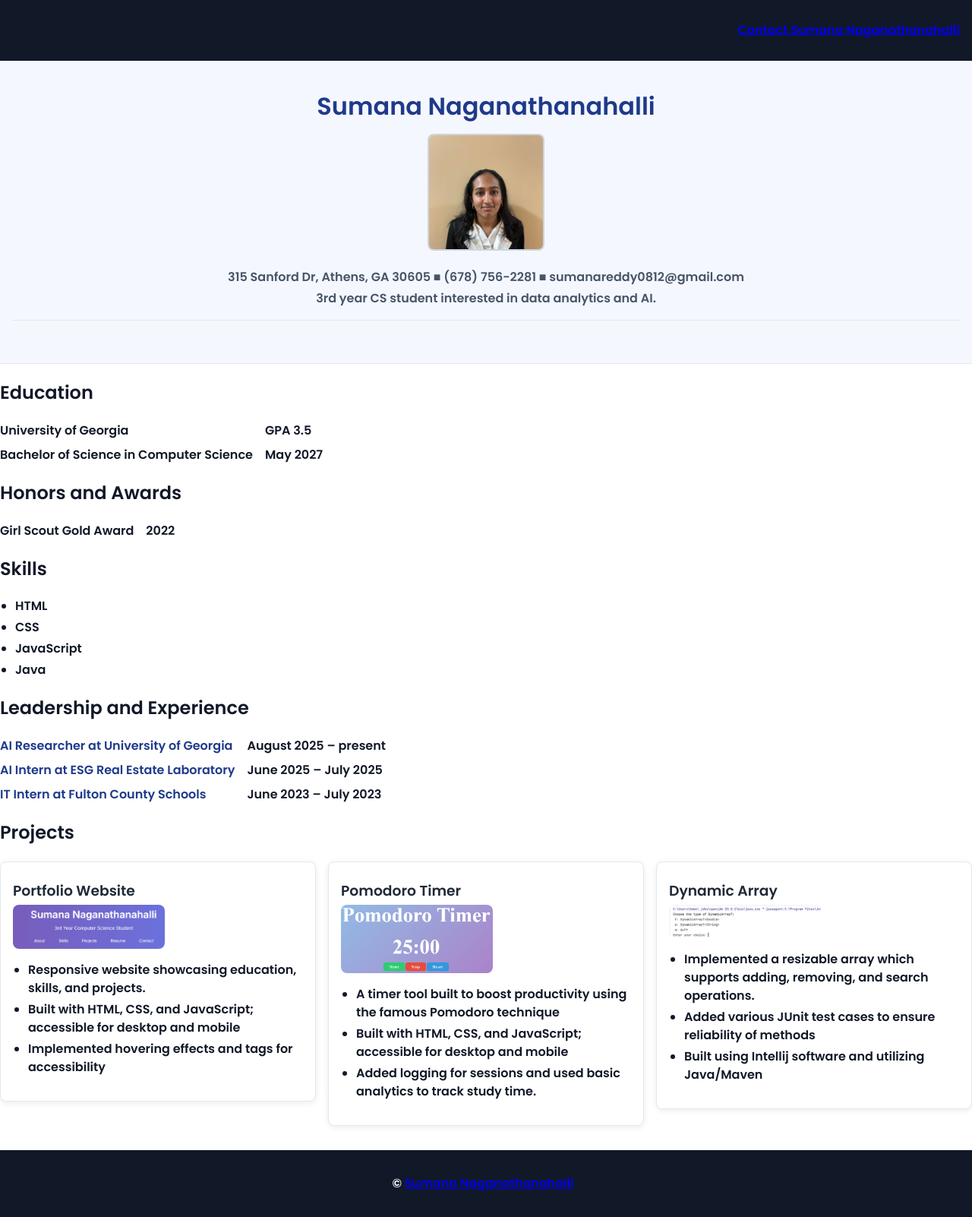
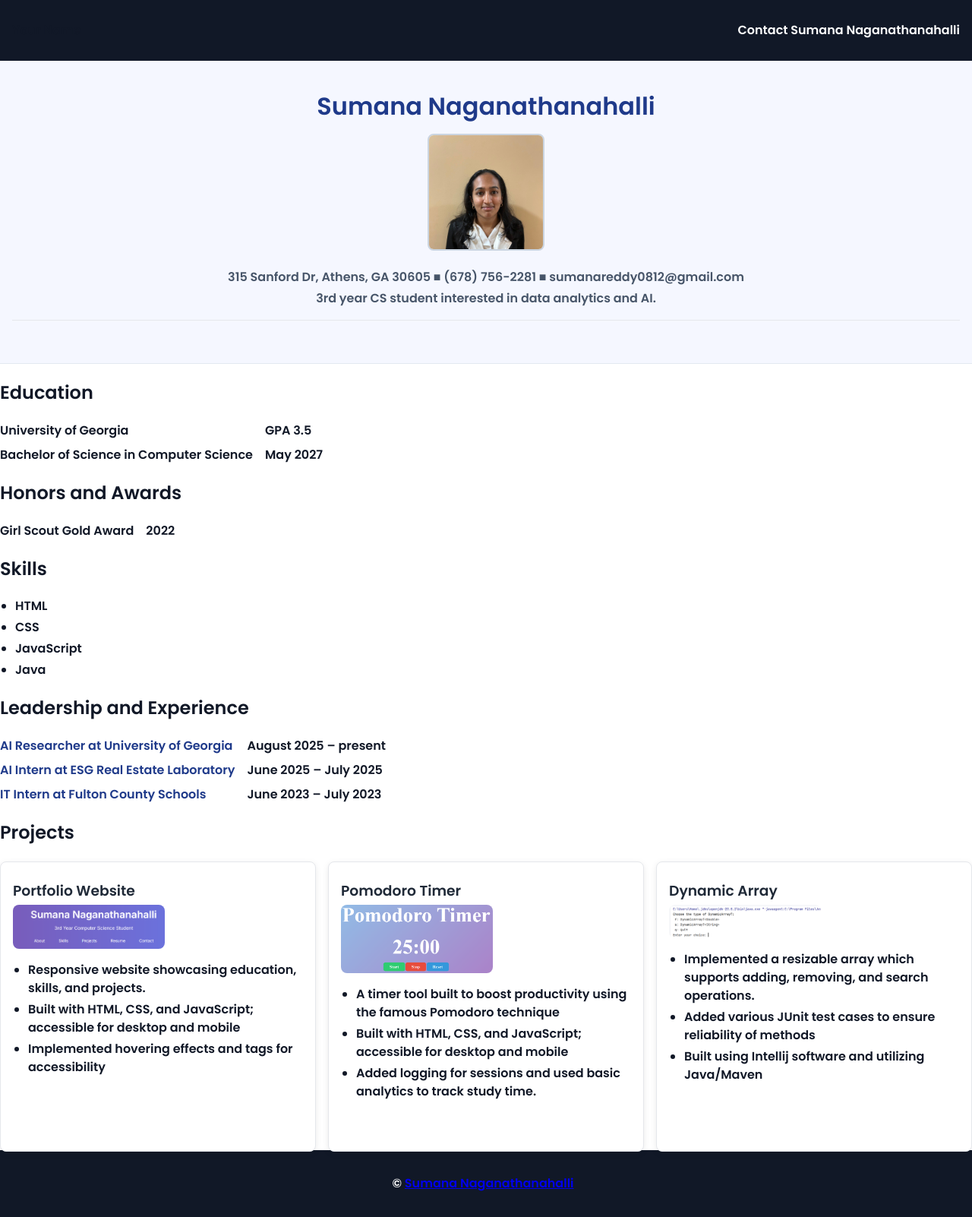
Before and after one commit to SumanaN-dot/SumanaCN, a website: page index.html in a window 1280 px wide. Shown: the whole page at 76% size. Drawn offline with Linux system fonts and the light colour scheme.

Commit message:
added whitespace

```diff
--- a/css/style.css
+++ b/css/style.css
@@ -4,6 +4,7 @@ body {
   line-height: 1.5;
   color: #111827
   }
+
 
 /****************   Nav Section **********************/
 nav {
@@ -105,7 +106,7 @@ section a:hover {
 	display: grid;
   grid-template-columns: repeat(3, 1fr);
   gap: 1rem;
-  align-items: start;
+  align-items: stretch;
 }
 
 .card img {
@@ -118,6 +119,9 @@ section a:hover {
 }
 
 .card {
+  display: flex;
+  flex-direction: column;
+  height: 100%;
   background: #fff;
   border: 1px solid #e5e7eb;
   border-radius: 8px;
@@ -178,3 +182,14 @@ textarea {
   margin: .35rem 0 1rem;
 
 }
+
+nav a {
+  color: #ffffff;
+  text-decoration: none;
+  font-weight: 600;
+}
+
+nav a:hover {
+  color: #0ea5e9;
+  text-decoration: underline;
+}
```
